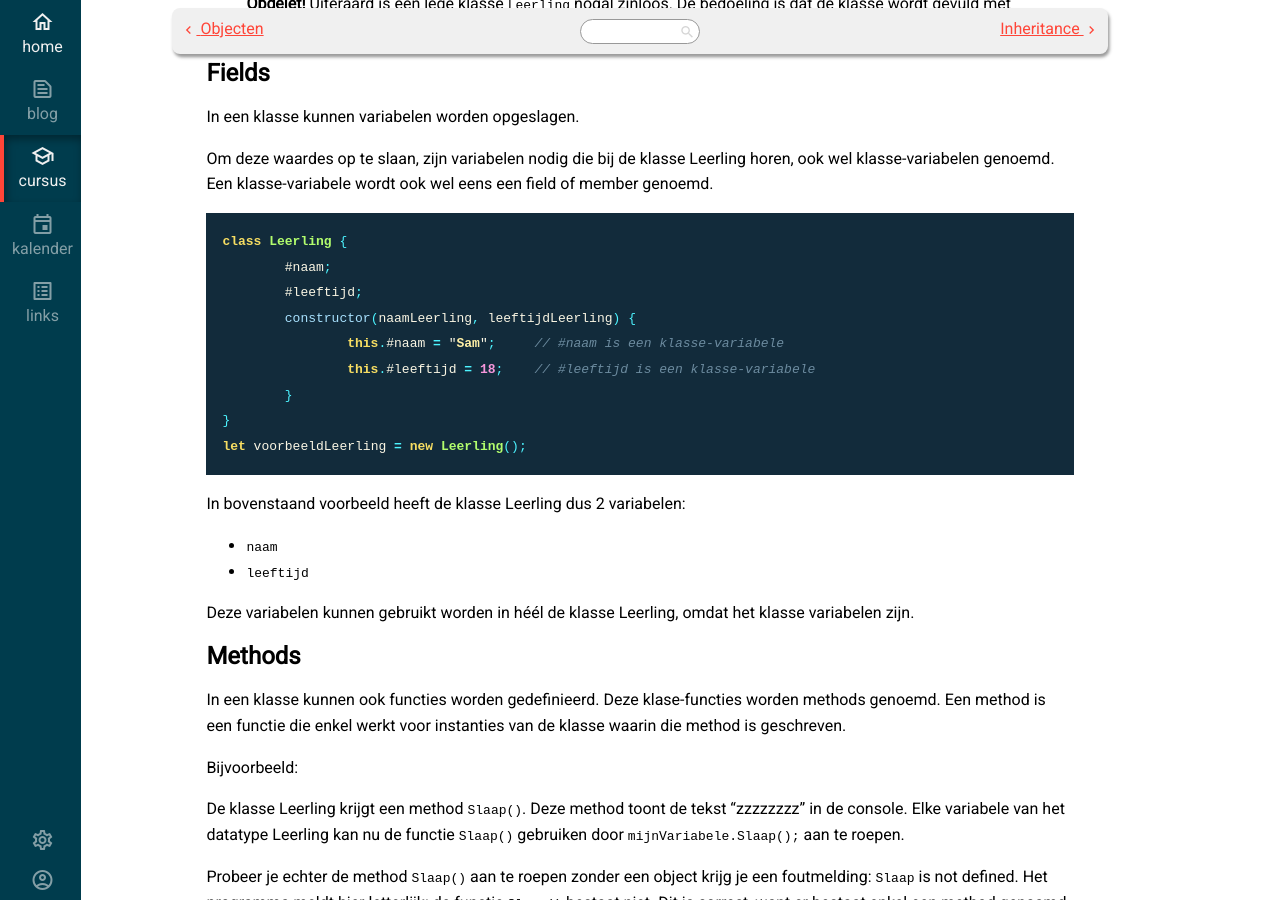
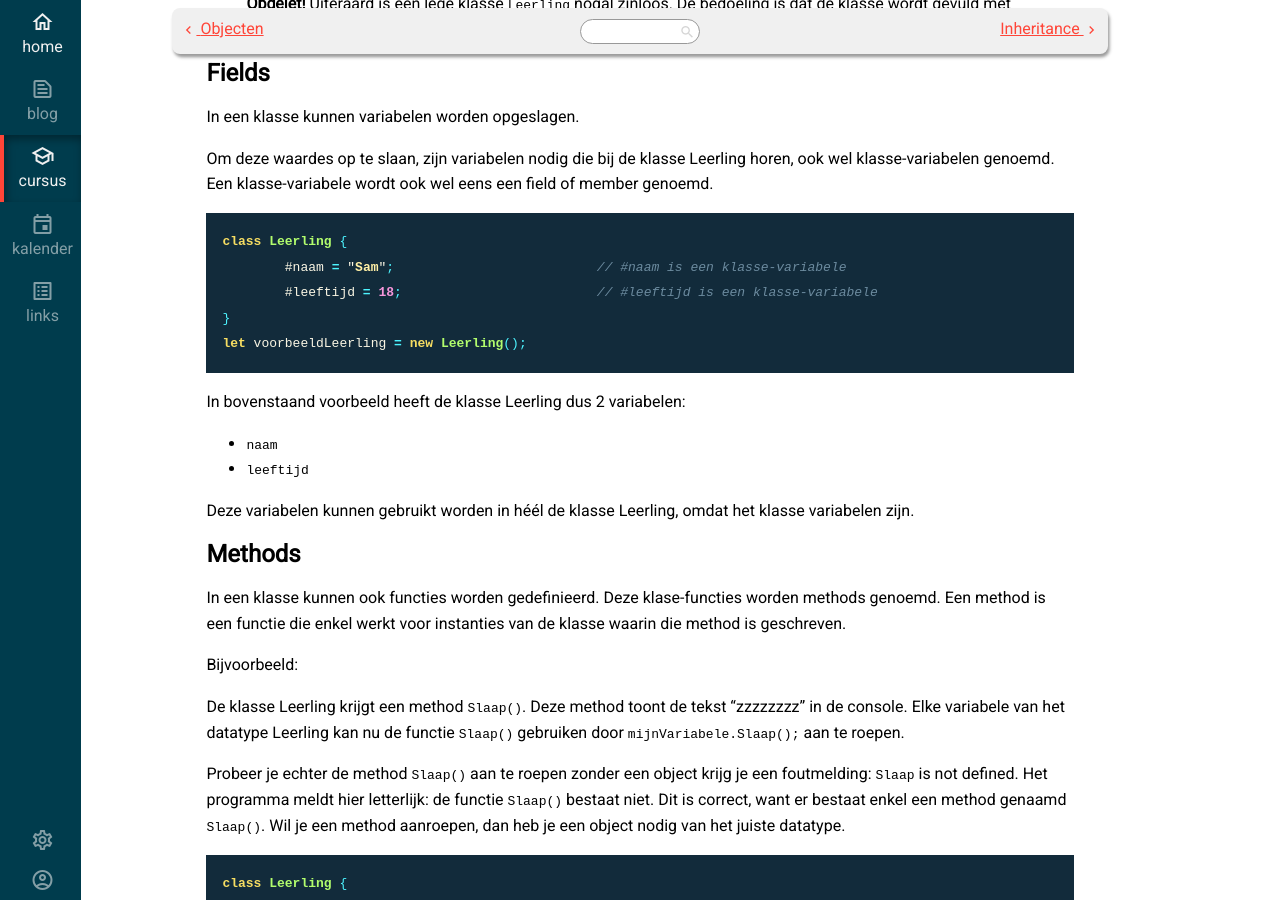
Before and after one commit to T-INFORMATICA/t-informatica.github.io, a Jekyll site: the page built from _courses/programmeren/datastructuren/klassen.md, in a window 1280 px wide and 900 px high, scrolled down 808 px. Built offline with Jekyll 4.4.1, drawn with Linux system fonts in a browser that asks for light colours; some web fonts are replaced; comment, search, counter and statistics services are not loaded.

Commit message:
Update klassen.md

````diff
--- a/_courses/programmeren/datastructuren/klassen.md
+++ b/_courses/programmeren/datastructuren/klassen.md
@@ -63,12 +63,8 @@ Om deze waardes op te slaan, zijn variabelen nodig die bij de klasse Leerling ho
 
 ```javascript
 class Leerling {
-	#naam;
-	#leeftijd;
-	constructor(naamLeerling, leeftijdLeerling) {
-		this.#naam = "Sam";	// #naam is een klasse-variabele
-		this.#leeftijd = 18;	// #leeftijd is een klasse-variabele
-	}
+	#naam = "Sam";				// #naam is een klasse-variabele
+	#leeftijd = 18;				// #leeftijd is een klasse-variabele
 }
 let voorbeeldLeerling = new Leerling();
 ```
````
Also changed, not shown: other parts of _courses/programmeren/datastructuren/klassen.md (+2 -2 lines).
